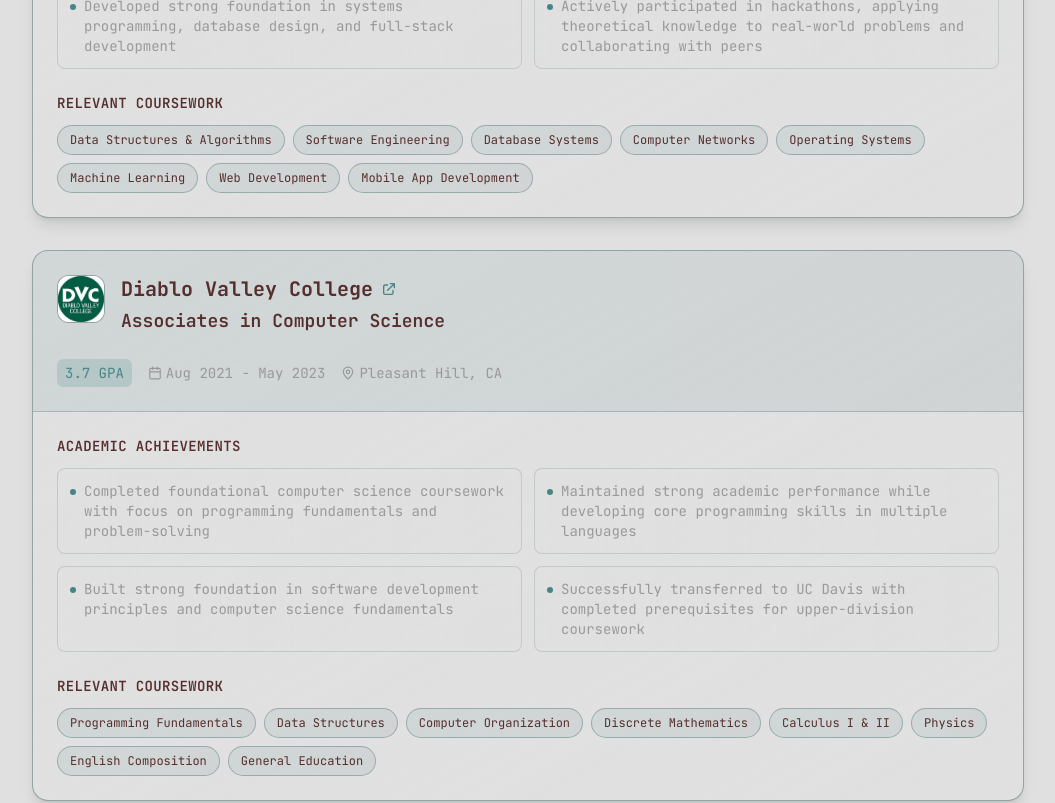
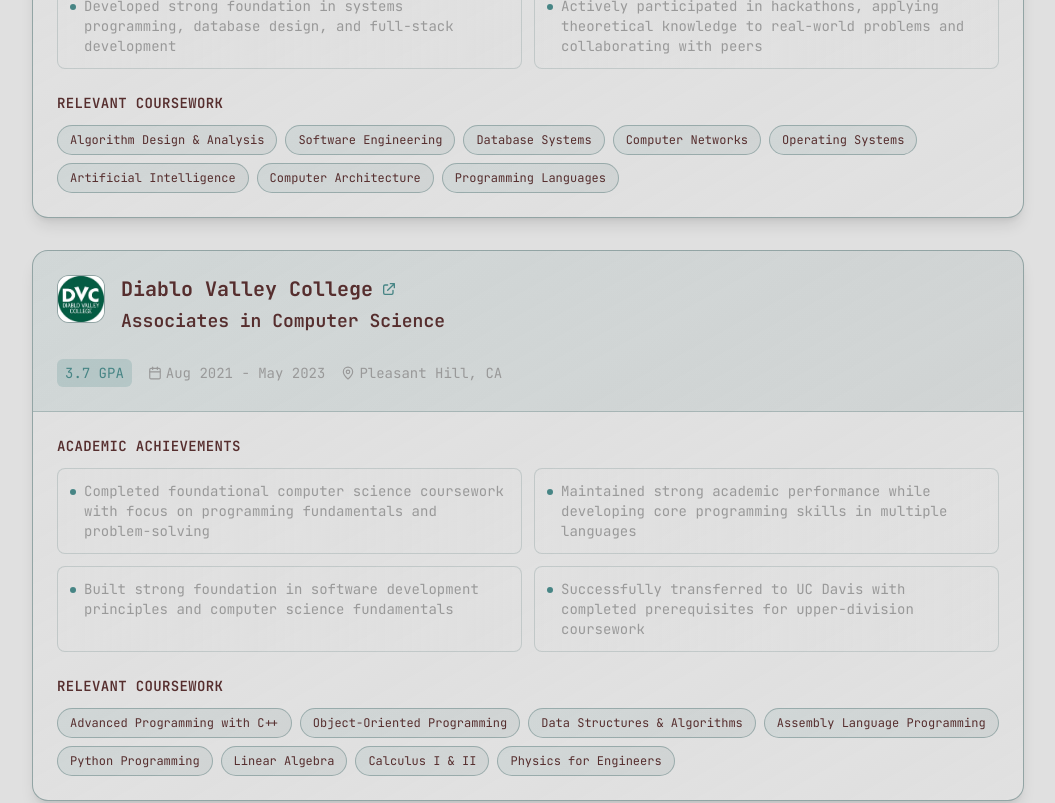
Before and after one commit to Dieg0raf/dieg0raf.github.io, a React (Vite) app: page / in a window 1280 px wide. Shown: the part 8440-9243 px from the top of the page, without its empty margins (112-1167 px from the left). Built offline with nearby package versions, Linux system fonts and the light colour scheme.

Commit message:
updated education course work

```diff
--- a/src/components/Education.tsx
+++ b/src/components/Education.tsx
@@ -34,14 +34,14 @@
         "Actively participated in hackathons, applying theoretical knowledge to real-world problems and collaborating with peers",
       ],
       coursework: [
-        "Data Structures & Algorithms",
+        "Algorithm Design & Analysis",
         "Software Engineering",
         "Database Systems",
         "Computer Networks",
         "Operating Systems",
-        "Machine Learning",
-        "Web Development",
-        "Mobile App Development",
+        "Artificial Intelligence",
+        "Computer Architecture",
+        "Programming Languages",
       ],
       institutionUrl: "https://www.ucdavis.edu/",
     },
@@ -76,14 +76,14 @@
         "Successfully transferred to UC Davis with completed prerequisites for upper-division coursework",
       ],
       coursework: [
-        "Programming Fundamentals",
-        "Data Structures",
-        "Computer Organization",
-        "Discrete Mathematics",
+        "Advanced Programming with C++",
+        "Object-Oriented Programming",
+        "Data Structures & Algorithms",
+        "Assembly Language Programming",
+        "Python Programming",
+        "Linear Algebra",
         "Calculus I & II",
-        "Physics",
-        "English Composition",
-        "General Education",
+        "Physics for Engineers",
       ],
       institutionUrl: "https://www.dvc.edu/",
     },
```
